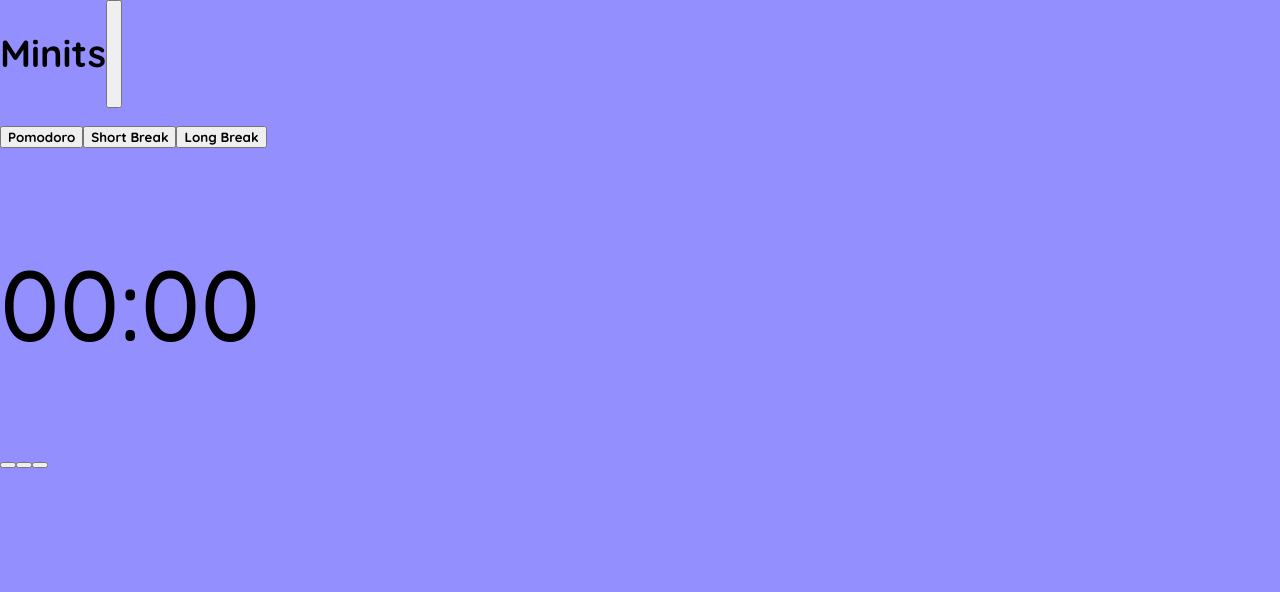
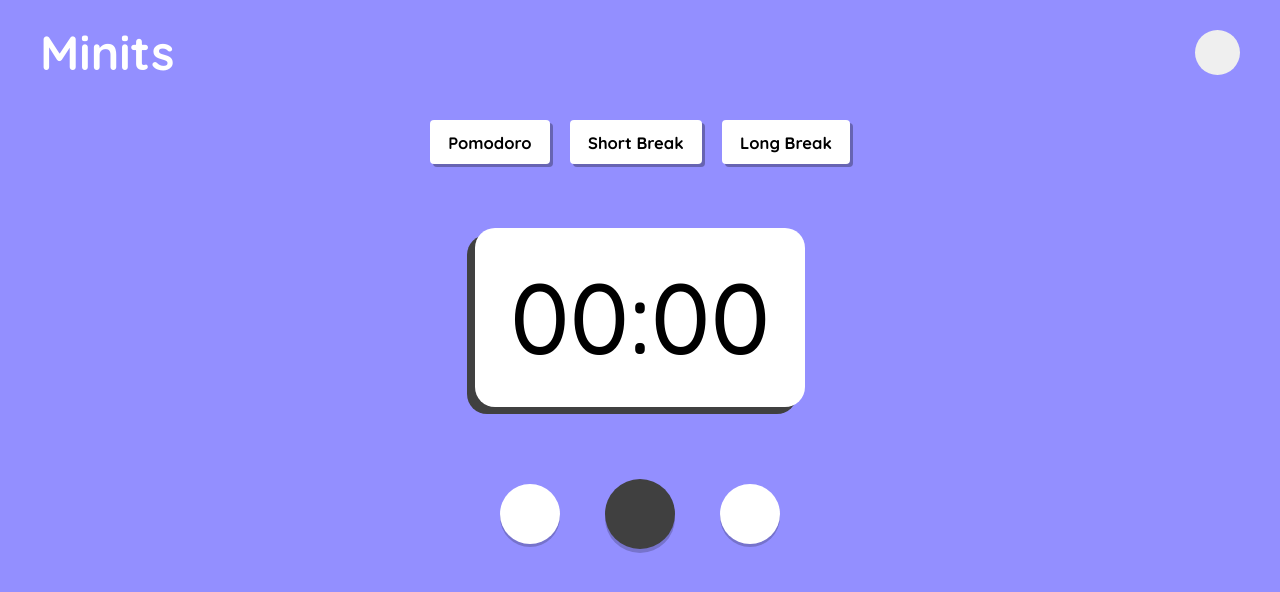
Before and after one commit to buneeIsSlo/Minits, a website built with webpack: page src/index.html in a window 1280 px wide. Built offline with nearby package versions, Linux system fonts and the light colour scheme.

Commit message:
Style: 90% complete

```diff
--- a/src/css/main.css
+++ b/src/css/main.css
@@ -1,13 +1,15 @@
-/* Test */
+/* ----- ===== ----- */
+/* ----- Fonts ----- */
+/* ----- ===== ----- */
+
 
 body {
-    background-color: cornflowerblue;
-    background-color: hsl(var(--clr-purple));
     font-family: var(--ff-quicksand);
 }
 
 h1 {
-    font-size: var(--fs-700);
+    font-size: 2.4rem;
+    margin: 0;
 }
 
 h2 {
@@ -19,3 +21,269 @@ button {
     font-family: inherit;
     font-weight: 700;
 }
+
+
+
+/* ----- ======= ----- */
+/* ----- General ----- */
+/* ----- ======= ----- */
+
+
+body {
+    background-color: hsl(var(--bg-main));
+    height: 100vh;
+    min-height: 100vh;
+}
+
+button {
+    border: none;
+    outline: 0;
+}
+
+.minits__container {
+    flex-direction: column;
+    justify-content: space-around;
+    align-items: center;
+    width: 95%;
+    height: 100%;
+    margin: 0 auto;
+    padding: 1em .5em;
+    /* outline: 2px solid #fff; */
+}
+
+.minits__header {
+    width: 100%;
+    justify-content: space-between;
+    align-items: center;
+}
+
+.minits__logo {
+    color: #fff;
+}
+
+.minits__settings {
+    width: 40px;
+    height: 40px;
+    border-radius: 100%;
+}
+
+.minits__timer-container {
+    margin: 2rem auto;
+    max-width: 290px;
+    width: 100%;
+    /* outline: 2px solid #c0000c; */
+}
+
+.minits__nav {
+    margin: 0 auto;
+    width: 100%;
+}
+
+.minits__list {
+    margin: 0 auto;
+    justify-content: space-between;
+}
+
+.minits__item button {
+    padding: .7em;
+    border-radius: 3px;
+    background-color: hsl(var(--bg-nav-btn));
+    box-shadow: 2px 2px 0px 0px hsla(0, 0%, 0%, 0.3);
+    cursor: pointer;
+}
+
+.minits__timer-outter {
+    width: 100%;
+    margin: 4rem auto;
+    max-width: 290px;
+    background-color: hsl(var(--bg-timer));
+    box-shadow: -8px 7px 0px #404040;
+    border-radius: 20px;
+}
+
+.minits__timer-inner {
+    width: 95%;
+    margin: 0 auto;
+    text-align: center;
+}
+
+.minits__time {
+    margin: 0;
+    padding: .1em 0;
+}
+
+.minits__controls {
+    width: 85%;
+    margin: 4.5rem auto;
+    justify-content: space-between;
+    align-items: center;
+    /* outline: solid 2px yellow; */
+}
+
+.minits__ambience,
+.minits__pause-play,
+.minits__reset {
+    width: 55px;
+    height: 55px;
+    border-radius: 100px;
+    background-color: hsl(var(--bg-secondary-controls));
+    box-shadow: 0px 3px 0px rgba(0, 0, 0, 0.2);
+}
+
+.minits__pause-play {
+    width: 65px;
+    height: 65px;
+    background-color: hsl(var(--bg-primary-control));
+    box-shadow: 0px 4px 0px rgba(0, 0, 0, 0.2);
+    color: #fff;
+}
+
+
+
+/* ----- ============= ----- */
+/* ----- Media-queries ----- */
+/* ----- ============= ----- */
+
+
+@media (min-width: 375px) {
+
+    .minits__timer-container {
+        max-width: 325px;
+    }
+
+    .minits__item button {
+        padding: .7em 1em;
+    }
+
+    .minits__controls {
+        max-width: 245px;
+    }
+
+}
+
+
+@media (min-width: 768px) {
+
+    .minits__timer-container {
+        max-width: 385px;
+    }
+
+    .minits__item button {
+        font-size: var(--fs-400);
+        box-shadow: 2.5px 2.5px 0px 0px hsla(0, 0%, 0%, 0.3);
+    }
+
+    .minits__timer-outter {
+        max-width: 300px;
+    }
+
+    .minits__controls {
+        max-width: 250px;
+    }
+
+}
+
+@media (min-width: 1024px) {
+
+    h1 {
+        font-size: 3rem;
+    }
+
+    .minits__container {
+        justify-content: space-between;
+    }
+
+    .minits__settings {
+        width: 45px;
+        height: 45px;
+    }
+
+    .minits__timer-container {
+        max-width: 420px;
+        height: 75%;
+    }
+
+    .minits__item button {
+        font-size: var(--fs-500);
+        border-radius: 4px;
+        padding: .7em 1.1em;
+        box-shadow: 3px 3px 0px 0px hsla(0, 0%, 0%, 0.3);
+    }
+
+    .minits__timer-outter {
+       max-width: 330px;
+    }
+
+    .minits__time {
+        padding: .15em 0;
+    }
+
+    .minits__controls {
+        max-width: 280px;
+    }
+
+    .minits__ambience,
+    .minits__reset {
+        width: 60px;
+        height: 60px;
+    }
+
+    .minits__pause-play {
+        width: 70px;
+        height: 70px;
+    }
+
+
+}
+
+
+@media (min-width: 1400px) {
+
+    .minits__container {
+        max-width: 1300px;
+    }
+
+    h1 {
+        font-size: 3.2rem;
+    }
+
+    .minits__settings {
+        width: 50px;
+        height: 50px;
+    }
+
+    .minits__timer-container {
+        /* outline: 2px solid red; */
+        max-width: 465px;
+    }
+
+    .minits__item button {
+        font-size: var(--fs-600);
+    }
+
+    .minits__timer-outter {
+        max-width: 360px;
+    }
+
+    .minits__time {
+        font-size: var(--fs-1000);
+        padding: .1em;
+    }
+
+    .minits__controls {
+        max-width: 300px;
+    }
+
+    .minits__ambience,
+    .minits__reset {
+        width: 70px;
+        height: 70px;
+        box-shadow: 0px 4px 0px rgba(0, 0, 0, 0.2);
+    }
+
+    .minits__pause-play {
+        width: 80px;
+        height: 80px;
+        box-shadow: 0px 5px 0px rgba(0, 0, 0, 0.2);
+    }
+}
```
